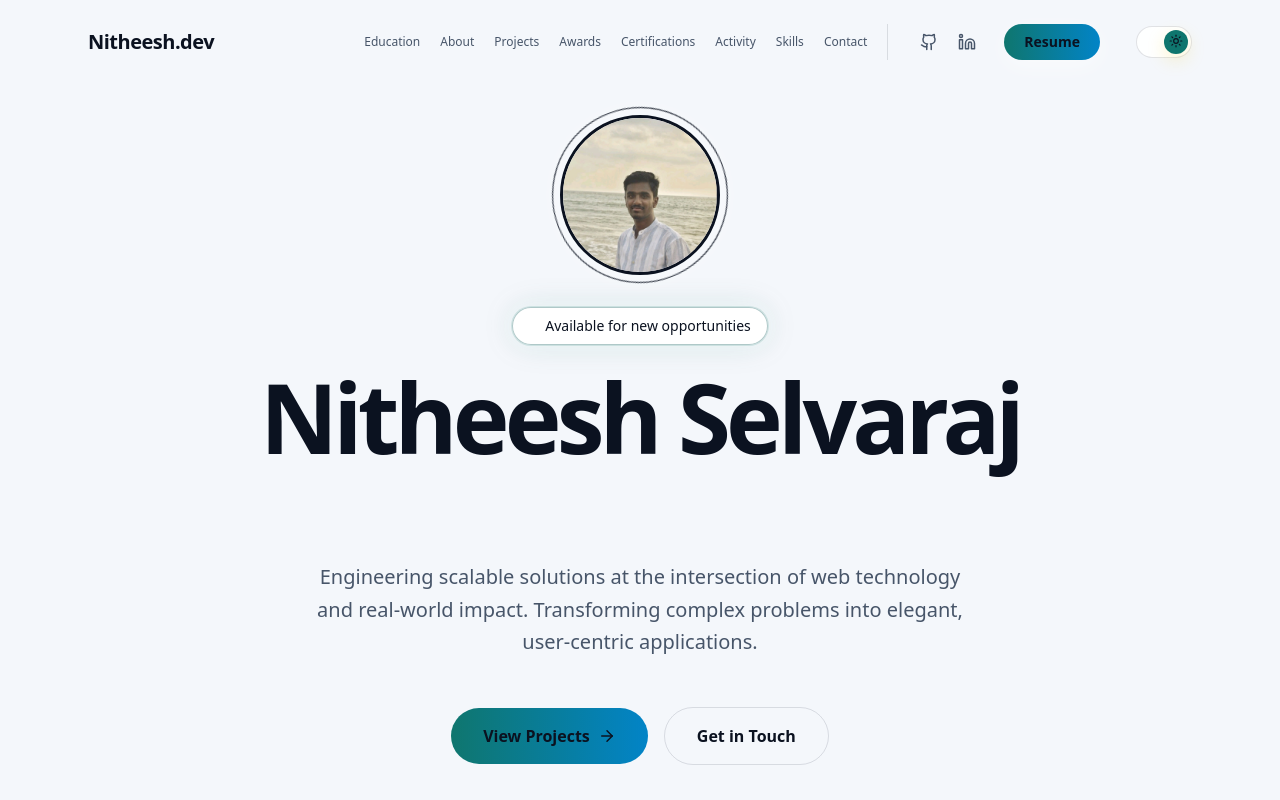
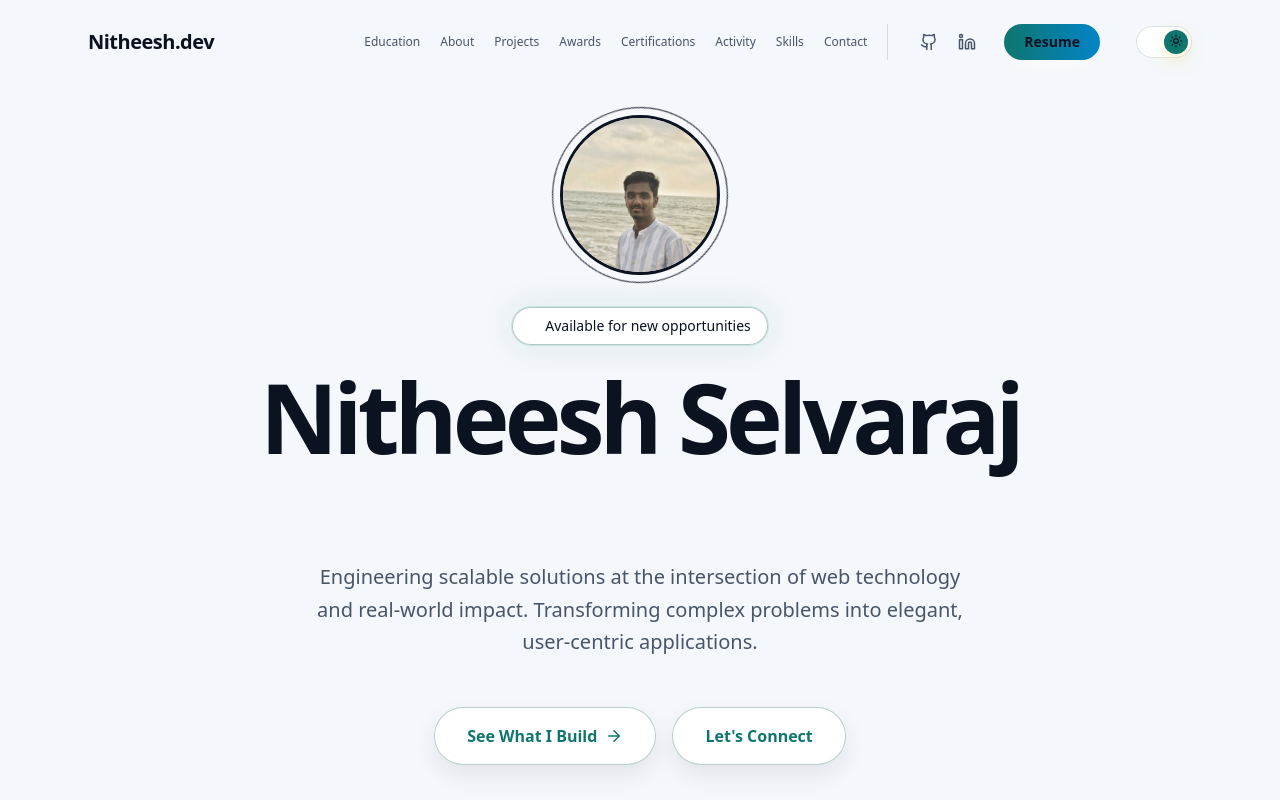
Before and after one commit to nitheesh1122/portfolio, a React (Vite) app: page / in a window 1280 px wide. Shown: the top 800 px of the page. Built offline with nearby package versions, Linux system fonts and the light colour scheme.

Commit message:
Refine hero CTA theme styling

```diff
--- a/src/components/sections/Hero.tsx
+++ b/src/components/sections/Hero.tsx
@@ -1,10 +1,77 @@
+import { useEffect, useState } from 'react';
 import { motion } from 'framer-motion';
 import { personalInfo } from '../../data/portfolio';
 import { ArrowRight } from 'lucide-react';
 
 const Hero = () => {
+    const [showIntro, setShowIntro] = useState(true);
+
+    useEffect(() => {
+        const timer = window.setTimeout(() => setShowIntro(false), 2400);
+        return () => window.clearTimeout(timer);
+    }, []);
+
     return (
         <section id="home" className="relative min-h-screen flex items-center justify-center pt-20 overflow-hidden">
+            {showIntro && (
+                <motion.div
+                    aria-hidden="true"
+                    className="fixed inset-0 z-50 overflow-hidden bg-brand"
+                    initial={{ opacity: 1 }}
+                    animate={{ opacity: 0 }}
+                    transition={{ duration: 0.35, delay: 2.05 }}
+                >
+                    <div className="absolute inset-0 bg-[radial-gradient(circle_at_center,rgba(16,185,129,0.14),transparent_45%),radial-gradient(circle_at_top_right,rgba(6,182,212,0.10),transparent_30%)]" />
+                    <div className="absolute inset-0 opacity-30 bg-[linear-gradient(rgba(255,255,255,0.06)_1px,transparent_1px),linear-gradient(90deg,rgba(255,255,255,0.06)_1px,transparent_1px)] bg-[size:96px_96px] [mask-image:linear-gradient(to_bottom,transparent,black_20%,black_80%,transparent)]" />
+
+                    <motion.div
+                        className="absolute inset-y-0 left-0 w-1/2 bg-[linear-gradient(135deg,rgba(8,47,73,0.96),rgba(15,23,42,0.98),rgba(6,78,59,0.9))]"
+                        initial={{ x: 0 }}
+                        animate={{ x: '-104%' }}
+                        transition={{ duration: 0.95, ease: [0.77, 0, 0.18, 1], delay: 0.55 }}
+                    />
+                    <motion.div
+                        className="absolute inset-y-0 right-0 w-1/2 bg-[linear-gradient(225deg,rgba(15,23,42,0.98),rgba(8,47,73,0.96),rgba(6,95,70,0.9))]"
+                        initial={{ x: 0 }}
+                        animate={{ x: '104%' }}
+                        transition={{ duration: 0.95, ease: [0.77, 0, 0.18, 1], delay: 0.55 }}
+                    />
+
+                    <motion.div
+                        className="absolute inset-0 flex items-center justify-center px-6"
+                        initial={{ opacity: 0, scale: 0.82, y: 24 }}
+                        animate={{ opacity: 1, scale: 1, y: 0 }}
+                        transition={{ duration: 0.55, ease: 'easeOut' }}
+                    >
+                        <div className="relative w-full max-w-3xl text-center">
+                            <motion.div
+                                className="mx-auto mb-6 w-fit rounded-full border border-brand-accent/20 bg-black/20 px-4 py-2 text-[11px] font-semibold uppercase tracking-[0.36em] text-brand"
+                                initial={{ opacity: 0, y: 12 }}
+                                animate={{ opacity: 1, y: 0 }}
+                                transition={{ duration: 0.35, delay: 0.15 }}
+                            >
+                                Opening portfolio
+                            </motion.div>
+
+                            <motion.div
+                                className="space-y-4"
+                                initial={{ opacity: 0, y: 10 }}
+                                animate={{ opacity: 1, y: 0 }}
+                                transition={{ duration: 0.45, delay: 0.25 }}
+                            >
+                                <div className="h-px w-full bg-gradient-to-r from-transparent via-brand-accent/70 to-transparent" />
+                                <p className="text-3xl font-semibold tracking-tight text-brand md:text-4xl">
+                                    Hi, I'm NITHEESH SELVARAJ
+                                </p>
+                                <p className="mx-auto max-w-2xl text-sm leading-6 text-brand-muted md:text-base">
+                                    I'm a software engineer specializing in building exceptional digital experiences
+                                </p>
+                            </motion.div>
+                        </div>
+                    </motion.div>
+                </motion.div>
+            )}
+
             {/* Subtle Gradient Mesh Background */}
             <div className="absolute inset-0 z-0">
                 <div className="absolute top-1/4 left-1/4 w-96 h-96 bg-brand-accent/10 rounded-full blur-[120px] mix-blend-screen animate-[pulse_8s_ease-in-out_infinite]" />
@@ -85,18 +152,18 @@ const Hero = () => {
                     >
                         <a
                             href="#projects"
-                            className="group relative px-8 py-4 accent-gradient font-semibold rounded-full overflow-hidden transition-all hover:scale-105 active:scale-95 flex items-center gap-2"
+                            className="hero-primary-cta group relative px-8 py-4 font-semibold rounded-full overflow-hidden transition-all hover:scale-105 active:scale-95 flex items-center gap-2"
                         >
-                            <span className="relative z-10">View Projects</span>
+                            <span className="relative z-10">See What I Build</span>
                             <ArrowRight size={18} className="relative z-10 group-hover:translate-x-1 transition-transform" />
                             <div className="absolute inset-0 bg-gradient-to-r from-brand-accent to-brand-accent-secondary opacity-0 group-hover:opacity-100 transition-opacity" />
                         </a>
 
                         <a
                             href="#contact"
-                            className="px-8 py-4 rounded-full font-semibold border border-brand hover:bg-card transition-all flex items-center gap-2 group hover:border-brand-accent/20"
+                            className="hero-primary-cta group px-8 py-4 rounded-full font-semibold transition-all hover:scale-105 active:scale-95 flex items-center gap-2"
                         >
-                            <span>Get in Touch</span>
+                            <span>Let's Connect</span>
                         </a>
                     </motion.div>
                 </div>
--- a/src/index.css
+++ b/src/index.css
@@ -134,6 +134,37 @@
     background: linear-gradient(90deg, var(--color-brand-accent), var(--color-brand-accent-secondary));
     color: var(--color-brand-text);
   }
+  .hero-primary-cta {
+    background: linear-gradient(90deg, var(--color-brand-accent), var(--color-brand-accent-secondary));
+    color: #ffffff;
+    box-shadow: 0 10px 28px color-mix(in srgb, var(--color-brand-accent) 32%, transparent);
+    border: 1px solid color-mix(in srgb, var(--color-brand-accent) 28%, transparent);
+    transition: background-color 200ms ease, border-color 200ms ease, box-shadow 200ms ease, color 200ms ease, transform 200ms ease;
+  }
+
+  .light .hero-primary-cta {
+    background: #ffffff;
+    color: var(--color-brand-accent);
+    border: 1px solid color-mix(in srgb, var(--color-brand-accent) 18%, var(--color-brand-border));
+    box-shadow: 0 10px 24px rgba(15, 23, 42, 0.08);
+  }
+
+  .light .hero-primary-cta:hover {
+    color: #ffffff;
+    box-shadow: 0 12px 28px rgba(15, 23, 42, 0.14);
+  }
+
+  .hero-primary-cta:hover {
+    border-color: color-mix(in srgb, var(--color-brand-accent) 38%, transparent);
+  }
+
+  .hero-primary-cta > .absolute {
+    opacity: 0;
+  }
+
+  .hero-primary-cta:hover > .absolute {
+    opacity: 1;
+  }
   .btn-accent {
     @apply px-5 py-2 rounded-full font-bold text-sm;
     background: linear-gradient(90deg, var(--color-brand-accent), var(--color-brand-accent-secondary));
```
